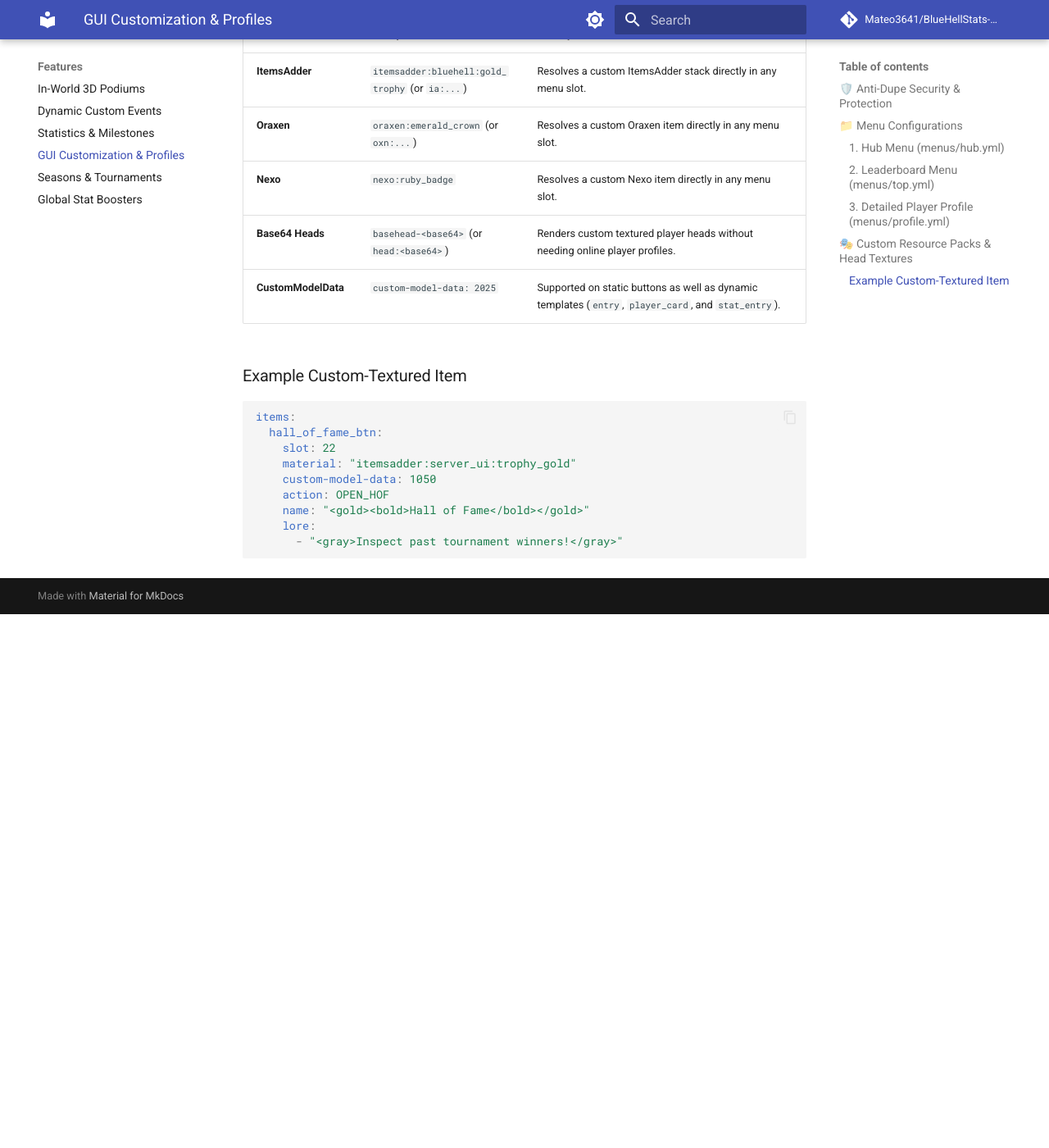
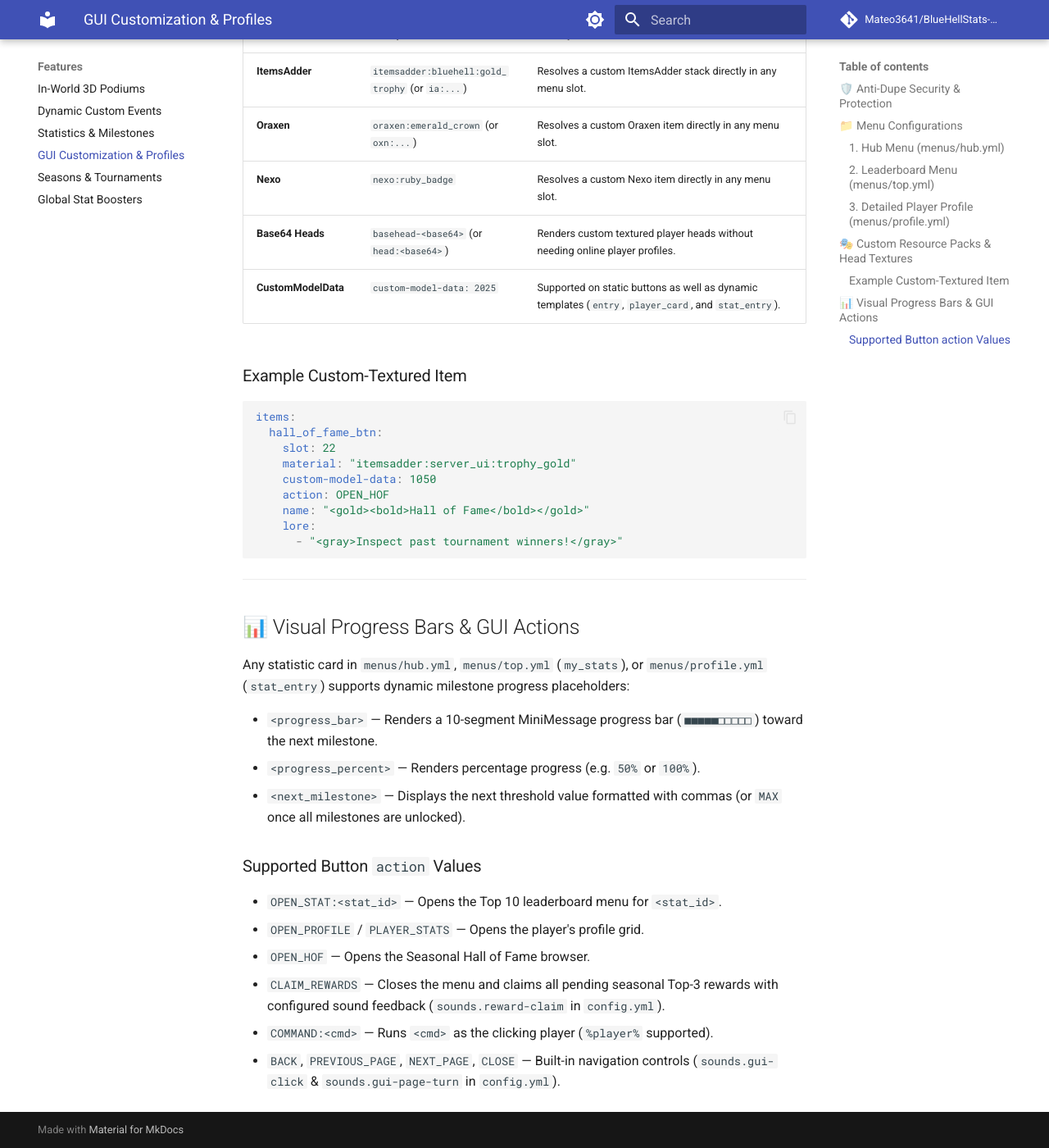
Before and after one commit to Mateo3641/BlueHellStats-Docs, an MkDocs documentation site: the page built from docs/features/guis.md, in a window 1280 px wide and 1400 px high, scrolled down 2315 px. Shown: the whole window at 82% size. Built offline with MkDocs 1.6.1 and Material for MkDocs 9.7.7, drawn with Linux system fonts in a browser that asks for light colours; comment, search, counter and statistics services are not loaded; before the commit the page ends 3064 px from its top, so only the background shows below that.

Commit message:
docs: document anti-farm guards, progress bars, claim action, and booster BossBar

````diff
--- a/docs/features/guis.md
+++ b/docs/features/guis.md
@@ -103,3 +103,21 @@ items:
     lore:
       - "<gray>Inspect past tournament winners!</gray>"
 ```
+
+---
+
+## 📊 Visual Progress Bars & GUI Actions
+
+Any statistic card in `menus/hub.yml`, `menus/top.yml` (`my_stats`), or `menus/profile.yml` (`stat_entry`) supports dynamic milestone progress placeholders:
+
+* `<progress_bar>` — Renders a 10-segment MiniMessage progress bar (`■■■■■□□□□□`) toward the next milestone.
+* `<progress_percent>` — Renders percentage progress (e.g. `50%` or `100%`).
+* `<next_milestone>` — Displays the next threshold value formatted with commas (or `MAX` once all milestones are unlocked).
+
+### Supported Button `action` Values
+* `OPEN_STAT:<stat_id>` — Opens the Top 10 leaderboard menu for `<stat_id>`.
+* `OPEN_PROFILE` / `PLAYER_STATS` — Opens the player's profile grid.
+* `OPEN_HOF` — Opens the Seasonal Hall of Fame browser.
+* `CLAIM_REWARDS` — Closes the menu and claims all pending seasonal Top-3 rewards with configured sound feedback (`sounds.reward-claim` in `config.yml`).
+* `COMMAND:<cmd>` — Runs `<cmd>` as the clicking player (`%player%` supported).
+* `BACK`, `PREVIOUS_PAGE`, `NEXT_PAGE`, `CLOSE` — Built-in navigation controls (`sounds.gui-click` & `sounds.gui-page-turn` in `config.yml`).
````
Also changed, not shown: docs/features/boosters.md (+18 -0 lines), docs/features/stats.md (+8 -2 lines).
